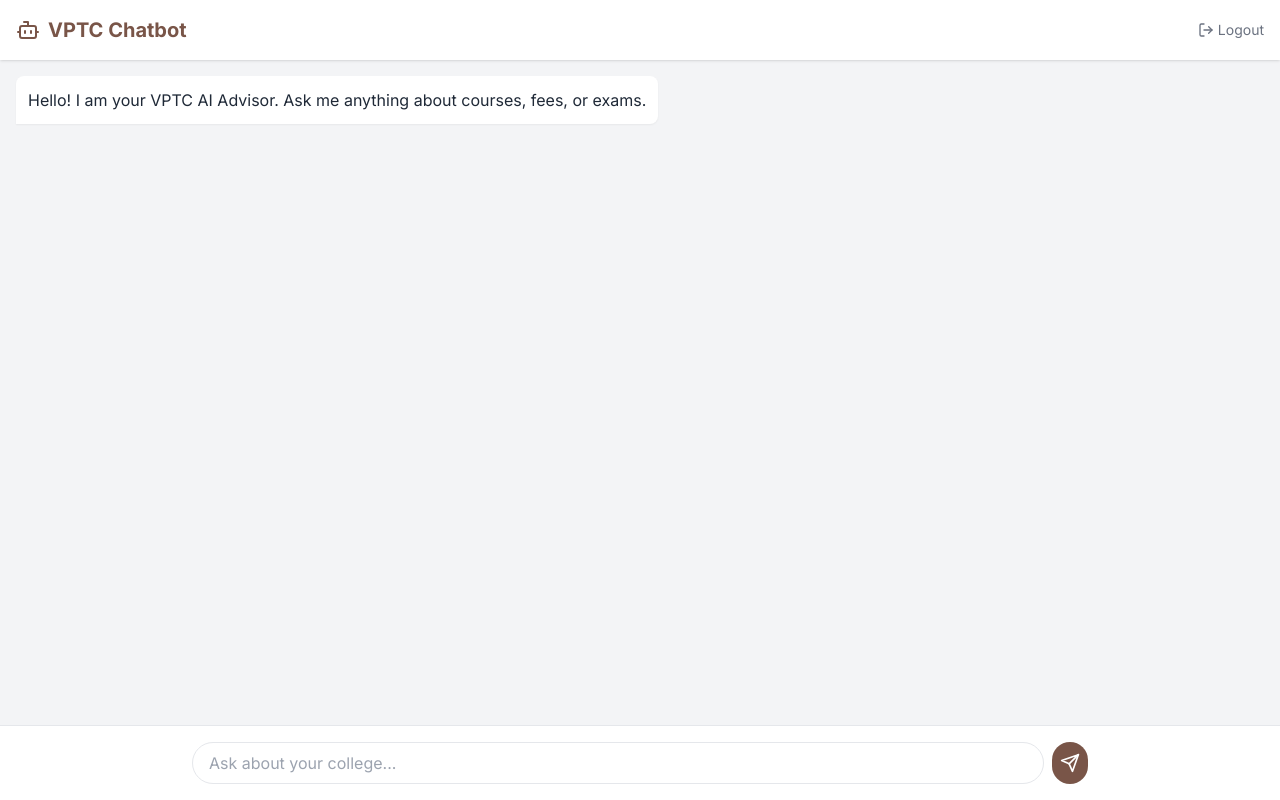
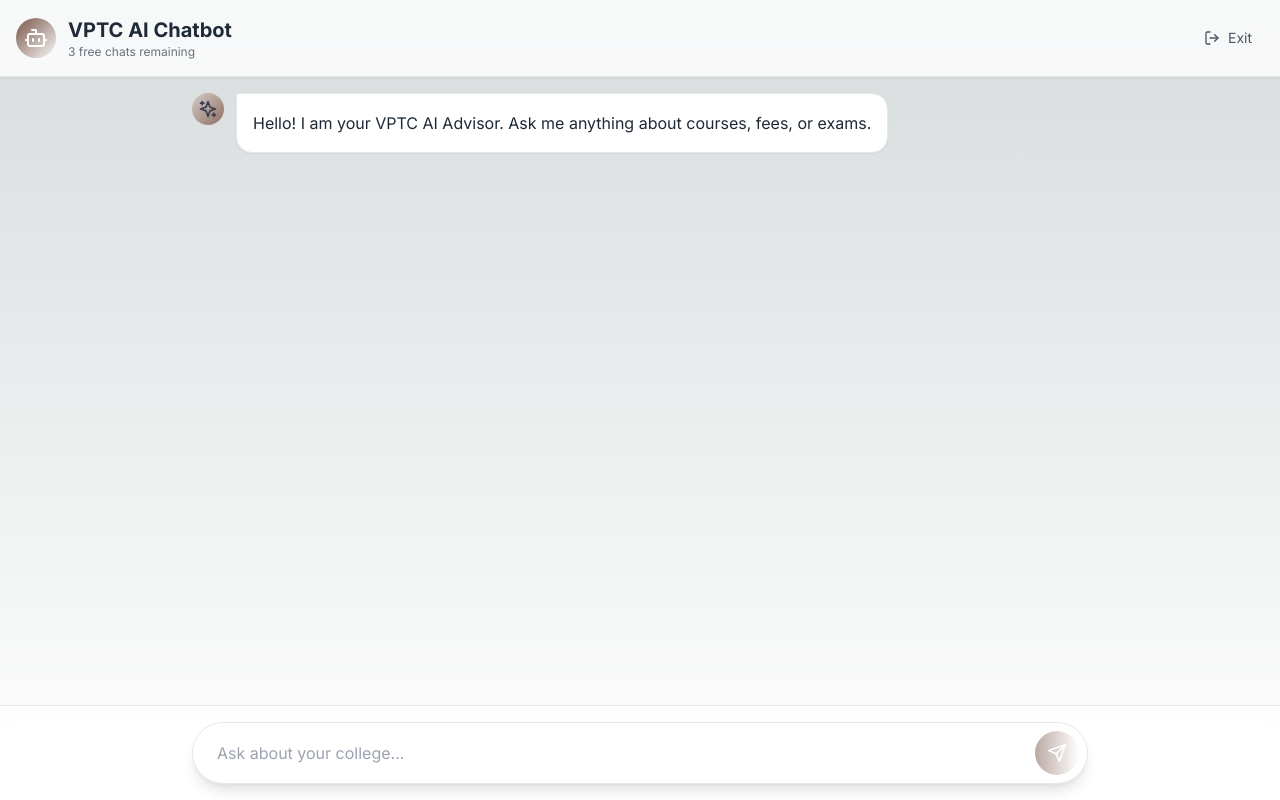
Before and after one commit to sri-vijay-git/vptc-ai-chatbot, a Next.js app in the folder frontend/: page /chat in a window 1280 px wide. Built offline with nearby package versions, Linux system fonts and the light colour scheme.

Commit message:
Complete Gemini-style UI redesign with VPTC colors, guest mode, and modern chat interface

```diff
--- a/frontend/app/(dashboard)/chat/page.tsx
+++ b/frontend/app/(dashboard)/chat/page.tsx
@@ -2,8 +2,10 @@
 
 import { useState, useRef, useEffect } from "react";
 import api from "@/lib/api";
-import { Send, LogOut, Bot, User } from "lucide-react";
+import { Send, LogOut, Bot, User, Sparkles } from "lucide-react";
 import { useRouter } from "next/navigation";
+import { useGuestMode } from "@/hooks/useGuestMode";
+import SignupPrompt from "@/components/SignupPrompt";
 
 // Types
 type Message = {
@@ -21,6 +23,18 @@ export default function ChatPage() {
     const [loading, setLoading] = useState(false);
     const messagesEndRef = useRef<HTMLDivElement>(null);
 
+    // Guest Mode
+    const {
+        isGuest,
+        showSignupPrompt,
+        incrementConversation,
+        getRemainingConversations,
+        canChat,
+        guestLimit
+    } = useGuestMode();
+
+    const [showModal, setShowModal] = useState(false);
+
     // Auto-scroll to bottom
     const scrollToBottom = () => {
         messagesEndRef.current?.scrollIntoView({ behavior: "smooth" });
@@ -29,14 +43,26 @@ export default function ChatPage() {
         scrollToBottom();
     }, [messages]);
 
+    useEffect(() => {
+        if (showSignupPrompt) {
+            setShowModal(true);
+        }
+    }, [showSignupPrompt]);
+
     const handleLogout = () => {
         localStorage.removeItem("token");
-        router.push("/login");
+        router.push("/");
     };
 
     const sendMessage = async (e: React.FormEvent) => {
         e.preventDefault();
         if (!input.trim()) return;
+
+        // Check if guest can chat
+        if (isGuest && !canChat()) {
+            setShowModal(true);
+            return;
+        }
 
         const userMsg = input.trim();
         setInput("");
@@ -59,69 +85,145 @@ export default function ChatPage() {
                     sources: aiResponse.sources
                 }
             ]);
-        } catch (error) {
-            setMessages((prev) => [...prev, { role: "assistant", content: "Sorry, I'm having trouble retrieving that information right now." }]);
+
+            // Increment guest conversation count
+            if (isGuest) {
+                incrementConversation();
+            }
+        } catch (error: any) {
+            // Handle auth errors for guests
+            if (error.response?.status === 401 && isGuest) {
+                // Guest mode - no auth required, just increment
+                setMessages((prev) => [...prev, {
+                    role: "assistant",
+                    content: "I'm having trouble connecting to the AI brain right now. Please try again later."
+                }]);
+                if (isGuest) {
+                    incrementConversation();
+                }
+            } else {
+                setMessages((prev) => [...prev, {
+                    role: "assistant",
+                    content: "Sorry, I'm having trouble retrieving that information right now."
+                }]);
+            }
         } finally {
             setLoading(false);
         }
     };
 
+    const remaining = getRemainingConversations();
+
     return (
-        <div className="flex flex-col h-screen bg-gray-100 dark:bg-gray-900">
+        <div className="flex flex-col h-screen bg-gradient-to-br from-secondary-light to-white dark:from-gray-900 dark:to-gray-800">
+            {/* Signup Prompt Modal */}
+            <SignupPrompt
+                isOpen={showModal}
+                onClose={() => setShowModal(false)}
+                conversationsUsed={guestLimit}
+                totalLimit={guestLimit}
+            />
+
             {/* Header */}
-            <header className="bg-white dark:bg-gray-800 shadow p-4 flex justify-between items-center">
-                <h1 className="text-xl font-bold text-primary flex items-center gap-2">
-                    <Bot className="w-6 h-6" /> VPTC Chatbot
-                </h1>
-                <button onClick={handleLogout} className="text-sm text-gray-500 hover:text-red-500 flex items-center gap-1">
-                    <LogOut className="w-4 h-4" /> Logout
+            <header className="bg-white/80 dark:bg-gray-800/80 backdrop-blur-md shadow-sm p-4 flex justify-between items-center border-b border-gray-200 dark:border-gray-700">
+                <div className="flex items-center gap-3">
+                    <div className="w-10 h-10 bg-gradient-to-br from-primary to-primary-dark rounded-full flex items-center justify-center">
+                        <Bot className="w-6 h-6 text-white" />
+                    </div>
+                    <div>
+                        <h1 className="text-xl font-bold text-gray-800 dark:text-white">VPTC AI Chatbot</h1>
+                        {isGuest && remaining > 0 && (
+                            <p className="text-xs text-gray-500 dark:text-gray-400">
+                                {remaining} free {remaining === 1 ? 'chat' : 'chats'} remaining
+                            </p>
+                        )}
+                    </div>
+                </div>
+                <button
+                    onClick={handleLogout}
+                    className="text-sm text-gray-600 dark:text-gray-300 hover:text-red-600 dark:hover:text-red-400 flex items-center gap-2 px-3 py-2 rounded-lg hover:bg-gray-100 dark:hover:bg-gray-700 transition-all"
+                >
+                    <LogOut className="w-4 h-4" />
+                    {isGuest ? 'Exit' : 'Logout'}
                 </button>
             </header>
 
             {/* Chat Area */}
             <div className="flex-1 overflow-y-auto p-4 space-y-4">
+                <div className="max-w-4xl mx-auto space-y-4">
                     {messages.map((msg, idx) => (
-                    <div key={idx} className={`flex ${msg.role === "user" ? "justify-end" : "justify-start"}`}>
-                        <div className={`max-w-[80%] rounded-lg p-3 ${msg.role === "user"
-                                ? "bg-primary text-white rounded-br-none"
-                                : "bg-white dark:bg-gray-800 text-gray-800 dark:text-gray-200 rounded-bl-none shadow-sm"
+                        <div key={idx} className={`flex ${msg.role === "user" ? "justify-end" : "justify-start"} animate-fadeIn`}>
+                            <div className={`flex gap-3 max-w-[85%] ${msg.role === "user" ? "flex-row-reverse" : ""}`}>
+                                {/* Avatar */}
+                                <div className={`w-8 h-8 rounded-full flex items-center justify-center flex-shrink-0 ${msg.role === "user"
+                                        ? "bg-primary text-white"
+                                        : "bg-gradient-to-br from-secondary to-accent text-gray-700"
                                     }`}>
-                            <p className="whitespace-pre-wrap">{msg.content}</p>
+                                    {msg.role === "user" ? <User className="w-5 h-5" /> : <Sparkles className="w-5 h-5" />}
+                                </div>
+
+                                {/* Message Bubble */}
+                                <div className={`rounded-2xl p-4 shadow-sm ${msg.role === "user"
+                                        ? "bg-primary text-white rounded-tr-sm"
+                                        : "bg-white dark:bg-gray-800 text-gray-800 dark:text-gray-200 rounded-tl-sm border border-gray-200 dark:border-gray-700"
+                                    }`}>
+                                    <p className="whitespace-pre-wrap leading-relaxed">{msg.content}</p>
                                     {msg.sources && msg.sources.length > 0 && (
-                                <div className="mt-2 pt-2 border-t border-gray-200 dark:border-gray-700 text-xs opacity-70">
+                                        <div className="mt-3 pt-3 border-t border-gray-200 dark:border-gray-700 text-xs opacity-75">
                                             <span className="font-semibold">Sources:</span> {msg.sources.join(", ")}
                                         </div>
                                     )}
                                 </div>
                             </div>
+                        </div>
                     ))}
+
+                    {/* Typing Indicator */}
                     {loading && (
-                    <div className="flex justify-start">
-                        <div className="bg-white dark:bg-gray-800 p-3 rounded-lg rounded-bl-none shadow-sm animate-pulse">
-                            typing...
+                        <div className="flex justify-start animate-fadeIn">
+                            <div className="flex gap-3 max-w-[85%]">
+                                <div className="w-8 h-8 rounded-full bg-gradient-to-br from-secondary to-accent flex items-center justify-center flex-shrink-0">
+                                    <Sparkles className="w-5 h-5 text-gray-700" />
+                                </div>
+                                <div className="bg-white dark:bg-gray-800 p-4 rounded-2xl rounded-tl-sm shadow-sm border border-gray-200 dark:border-gray-700">
+                                    <div className="flex gap-1">
+                                        <div className="w-2 h-2 bg-primary rounded-full animate-bounce" style={{ animationDelay: '0ms' }}></div>
+                                        <div className="w-2 h-2 bg-primary rounded-full animate-bounce" style={{ animationDelay: '150ms' }}></div>
+                                        <div className="w-2 h-2 bg-primary rounded-full animate-bounce" style={{ animationDelay: '300ms' }}></div>
+                                    </div>
+                                </div>
                             </div>
                         </div>
                     )}
                     <div ref={messagesEndRef} />
                 </div>
+            </div>
 
             {/* Input Area */}
-            <div className="p-4 bg-white dark:bg-gray-800 border-t border-gray-200 dark:border-gray-700">
-                <form onSubmit={sendMessage} className="flex gap-2 max-w-4xl mx-auto">
+            <div className="p-4 bg-white/80 dark:bg-gray-800/80 backdrop-blur-md border-t border-gray-200 dark:border-gray-700">
+                <form onSubmit={sendMessage} className="max-w-4xl mx-auto">
+                    <div className="flex gap-2 items-center bg-white dark:bg-gray-700 rounded-full shadow-lg border border-gray-200 dark:border-gray-600 p-2">
                         <input
                             type="text"
                             value={input}
                             onChange={(e) => setInput(e.target.value)}
                             placeholder="Ask about your college..."
-                        className="flex-1 px-4 py-2 border rounded-full focus:outline-none focus:ring-2 focus:ring-primary dark:bg-gray-700 dark:border-gray-600 dark:text-white"
+                            className="flex-1 px-4 py-2 bg-transparent focus:outline-none dark:text-white placeholder-gray-400"
+                            disabled={loading || (isGuest && !canChat())}
                         />
                         <button
                             type="submit"
-                        disabled={loading}
-                        className="p-2 bg-primary text-white rounded-full hover:bg-blue-600 disabled:opacity-50"
+                            disabled={loading || !input.trim() || (isGuest && !canChat())}
+                            className="p-3 bg-gradient-to-r from-primary to-primary-dark text-white rounded-full hover:shadow-lg disabled:opacity-50 disabled:cursor-not-allowed transition-all transform hover:scale-105 active:scale-95"
                         >
                             <Send className="w-5 h-5" />
                         </button>
+                    </div>
+                    {isGuest && remaining === 0 && (
+                        <p className="text-center text-sm text-red-600 dark:text-red-400 mt-2">
+                            Free trial limit reached. Please sign up to continue.
+                        </p>
+                    )}
                 </form>
             </div>
         </div>
```
Lines whose indentation alone changed are shown as unchanged.
